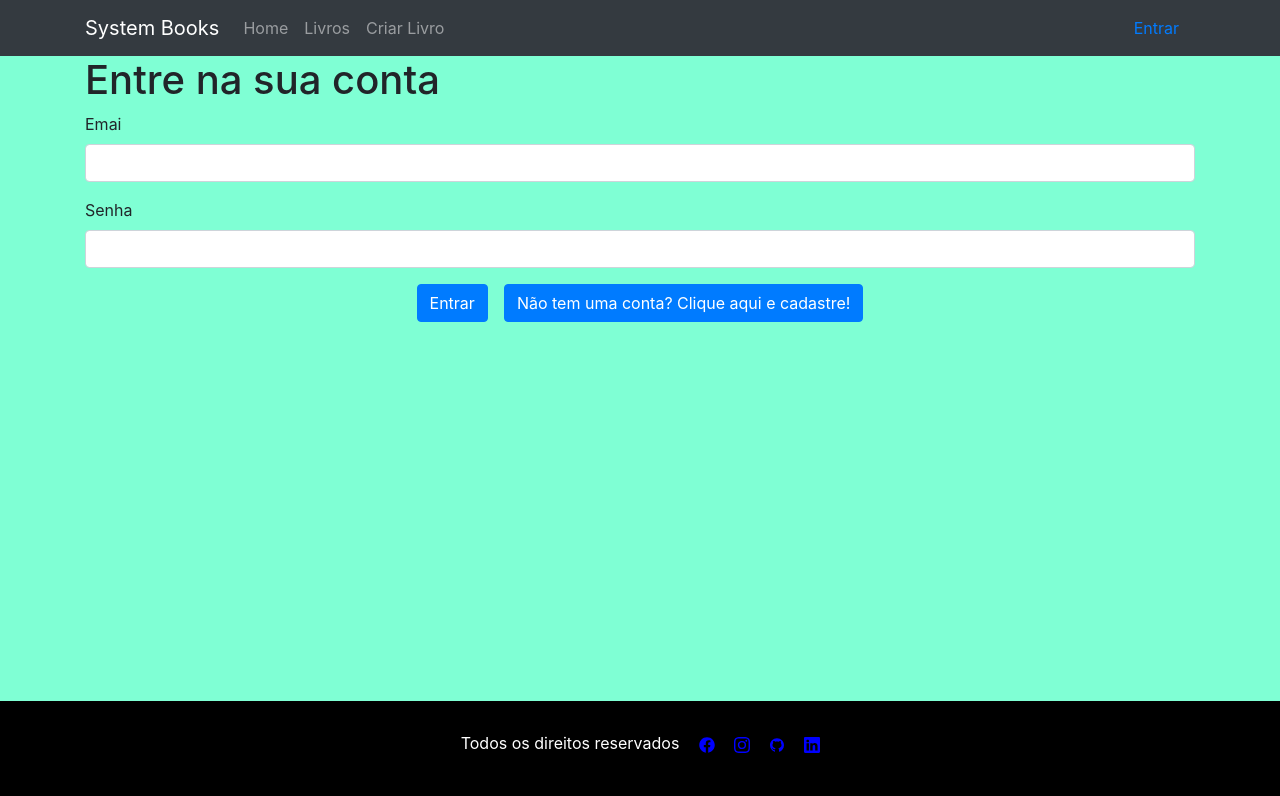
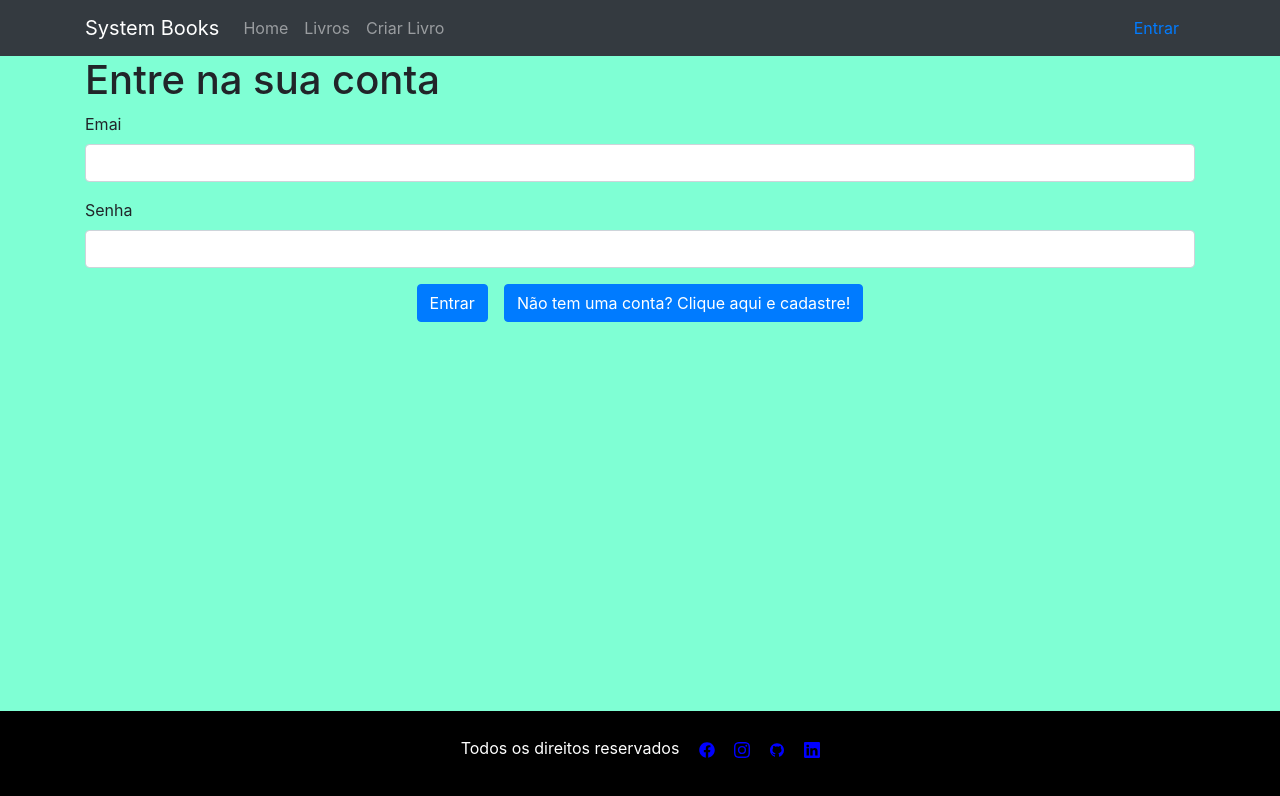
Before and after one commit to ironhack-sao-wdft/react-ironplate, a React (Create React App) app: page /login in a window 1280 px wide. Shown: the top 796 px of the page. Built offline with nearby package versions, Linux system fonts and the light colour scheme.

Commit message:
espaco botom

```diff
--- a/src/assets/styles/index.css
+++ b/src/assets/styles/index.css
@@ -64,10 +64,10 @@ body {
   align-items: center;
   background-color: black;
   color: white;
-
+  margin-top: 50px;
   width: 100%;
-  padding-top: 15px;
-  padding-bottom:15px;
+  padding-top: 10px;
+  padding-bottom:10px;
   font-size: 16px;
   bottom: 0px;
   position: fixed;
```
